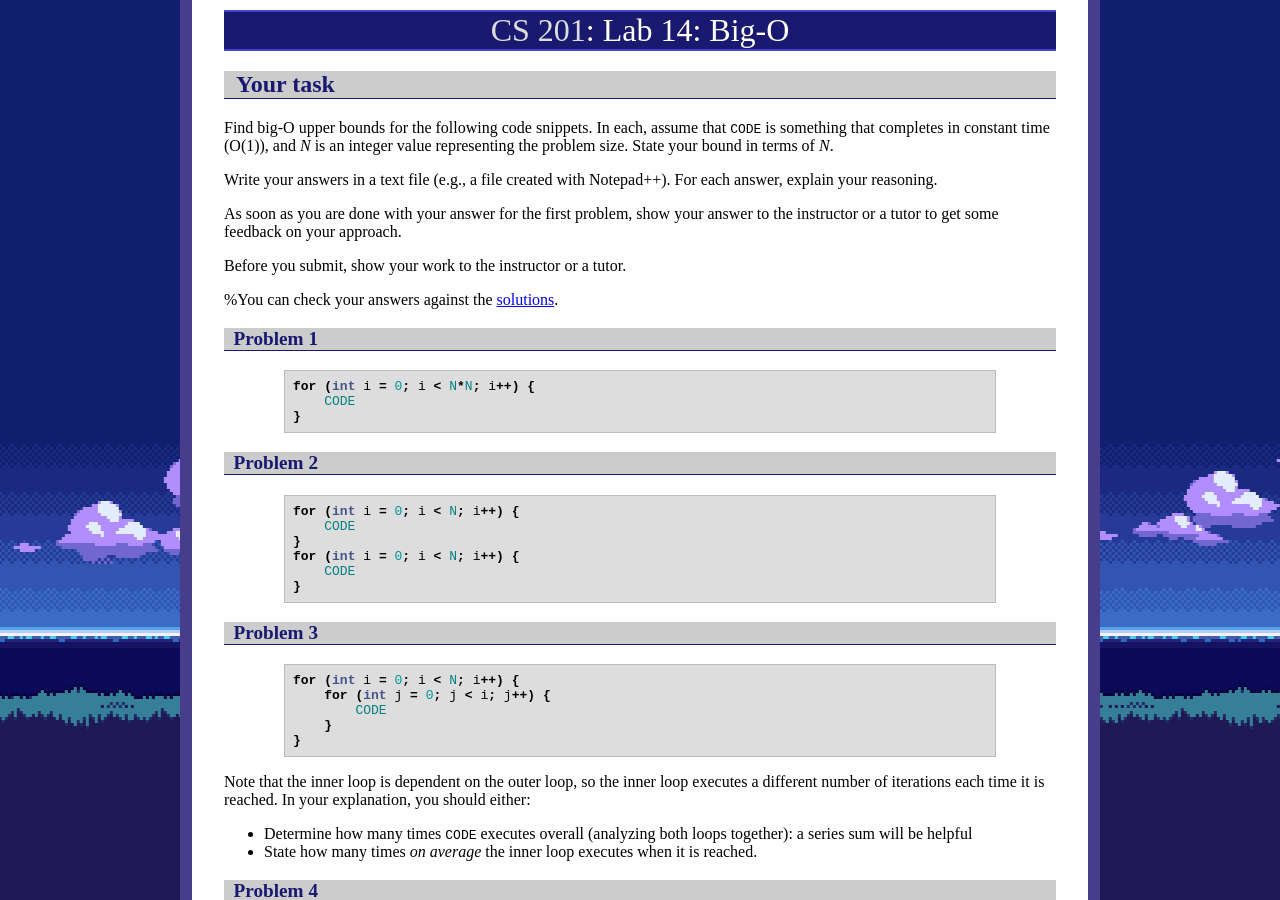
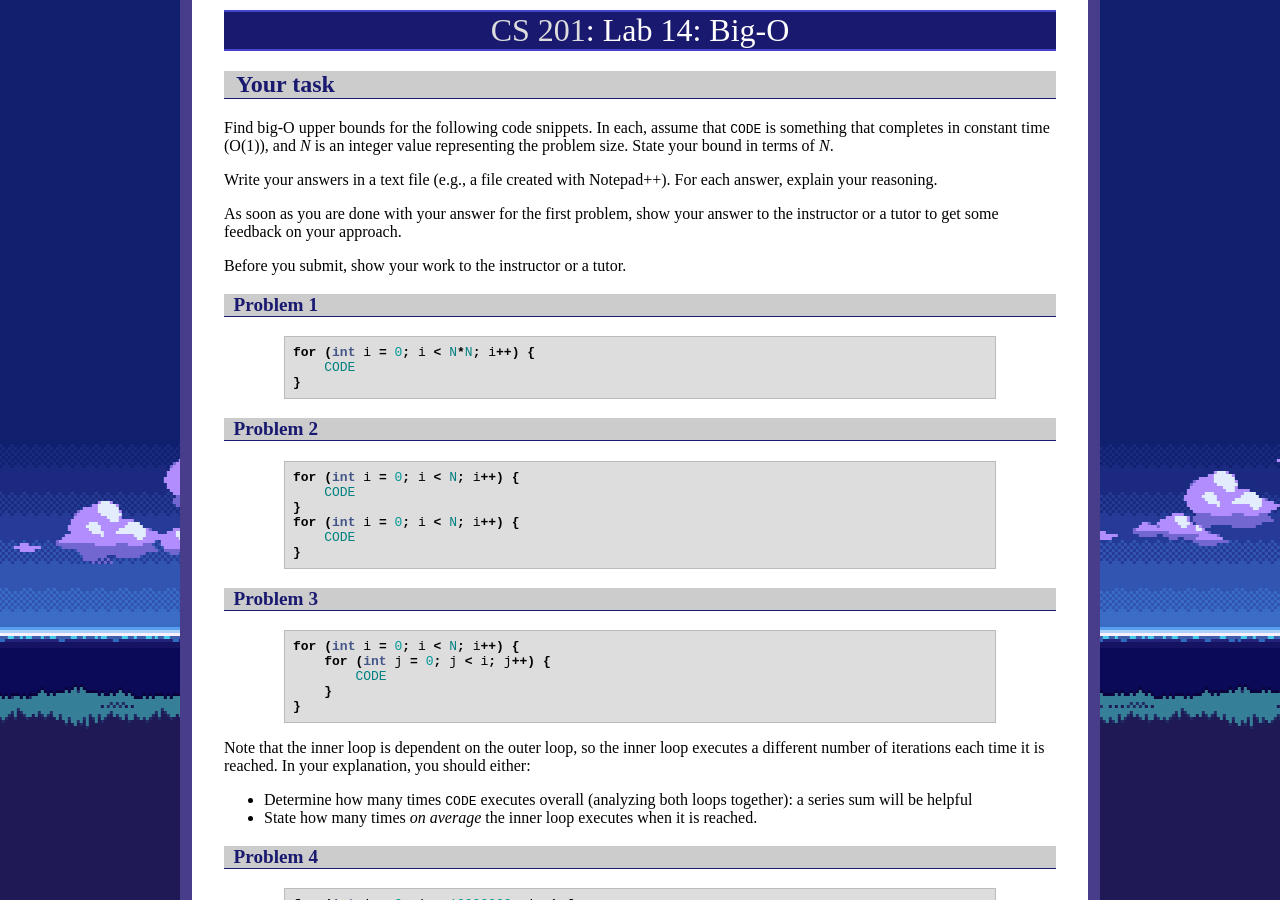
Before and after one commit to ycpcs/cs201-fall2026, a Jekyll site: the page built from labs/lab14.md, in a window 1280 px wide and 900 px high. Built offline with Jekyll 4.4.1, drawn with Linux system fonts in a browser that asks for light colours.

Commit message:
Update lab14.md

```diff
--- a/labs/lab14.md
+++ b/labs/lab14.md
@@ -13,8 +13,11 @@ As soon as you are done with your answer for the first problem, show your answer
 
 Before you submit, show your work to the instructor or a tutor.
 
+<!--
 
-%You can check your answers against the [solutions](lab14soln.pdf).
+You can check your answers against the [solutions](lab14soln.pdf).
+
+-->
 
 ### Problem 1
 
```
